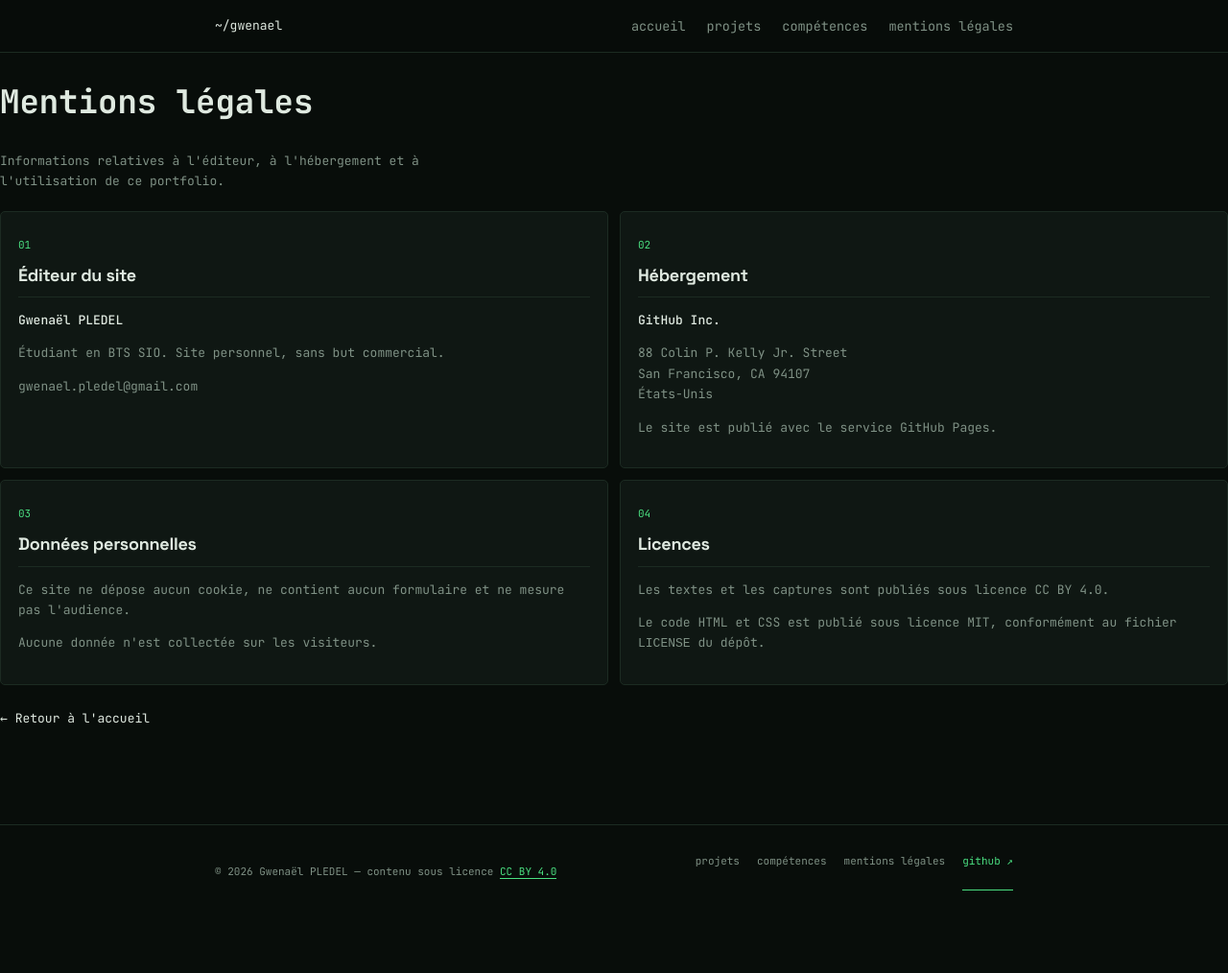
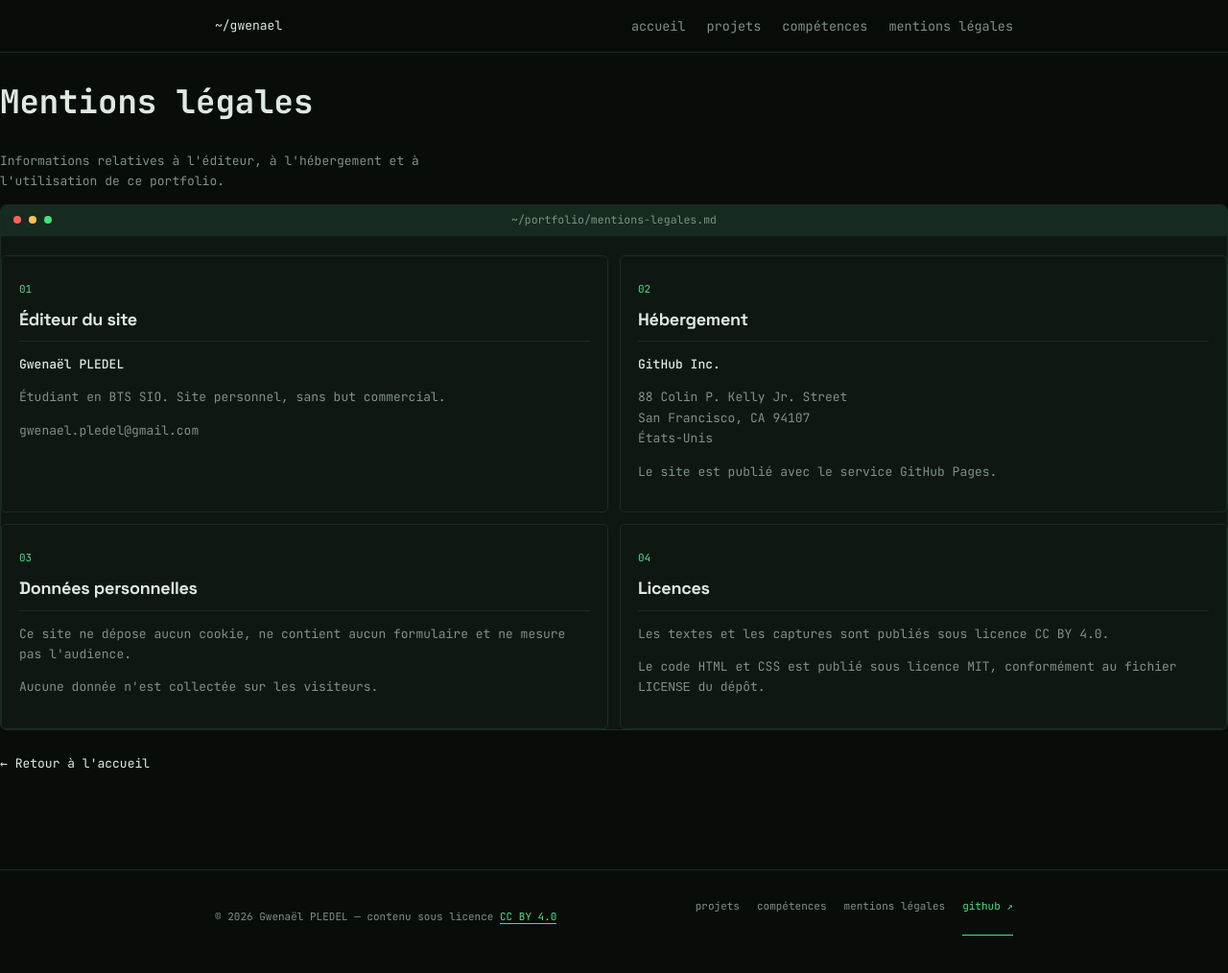
Before and after one commit to vzsca/Portfolio-Gwenael, a Jekyll site: the page built from mentions-legales.md, in a window 1280 px wide and 1015 px high. Shown: the whole window at 96% size. Built offline with Jekyll 4.4.1, drawn with Linux system fonts in a browser that asks for light colours.

Commit message:
Style legal page to match terminal portfolio theme

```diff
--- a/mentions-legales.md
+++ b/mentions-legales.md
@@ -8,7 +8,12 @@ permalink: /mentions-legales/
 
 <p class="legal-intro">Informations relatives à l'éditeur, à l'hébergement et à l'utilisation de ce portfolio.</p>
 
-<section class="legal-grid">
+<div class="term legal-terminal">
+  <div class="term-bar">
+    <span class="dot r"></span><span class="dot y"></span><span class="dot g"></span>
+    <span class="term-title">~/portfolio/mentions-legales.md</span>
+  </div>
+  <section class="legal-grid">
   <article class="legal-card">
     <span class="legal-label">01</span>
     <h2>Éditeur du site</h2>
@@ -41,5 +46,6 @@ permalink: /mentions-legales/
     <p>Le code HTML et CSS est publié sous licence MIT, conformément au fichier <code>LICENSE</code> du dépôt.</p>
   </article>
 </section>
+</div>
 
 <p class="legal-back"><a href="{{ '/' | relative_url }}">← Retour à l'accueil</a></p>
```
